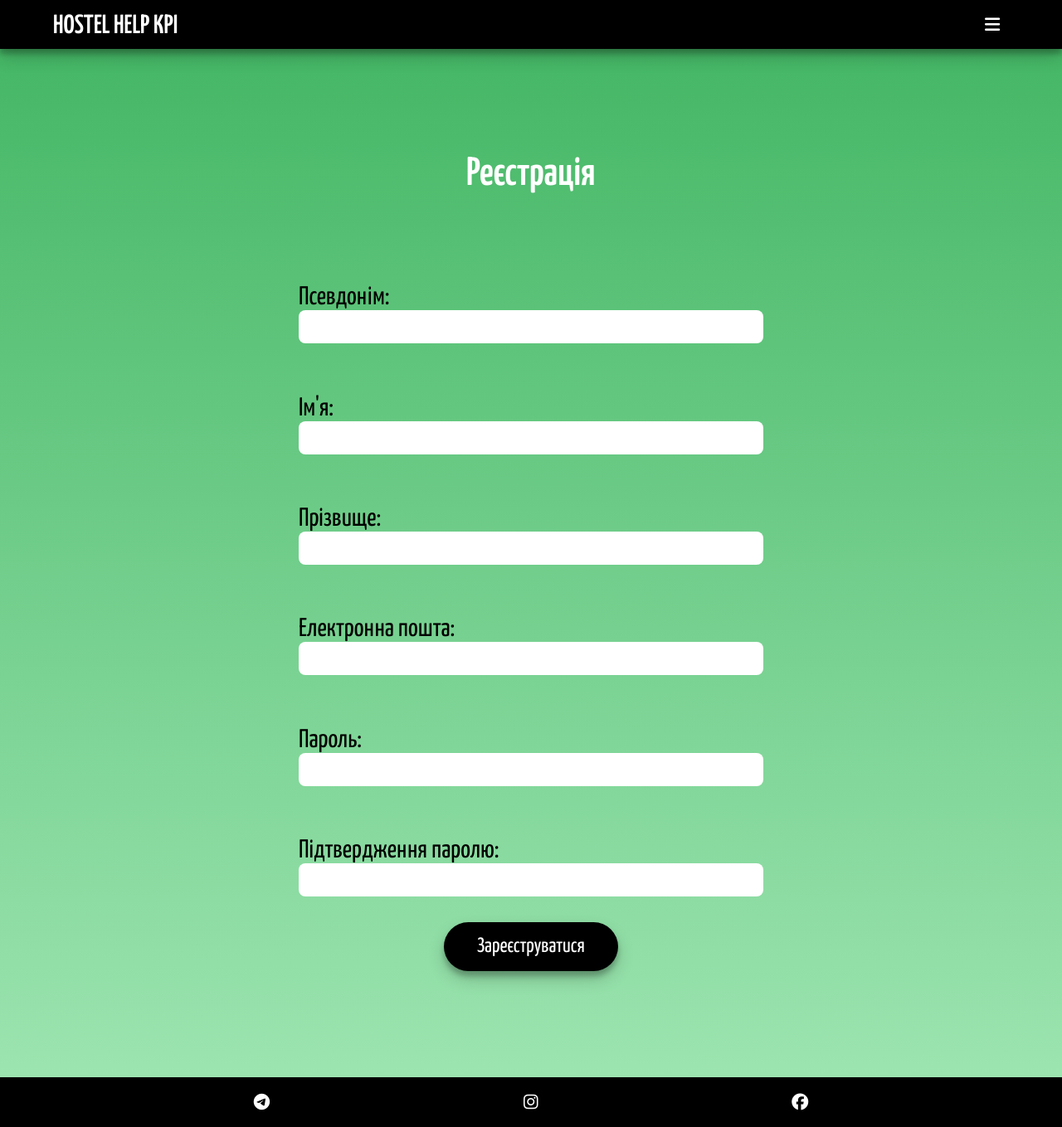
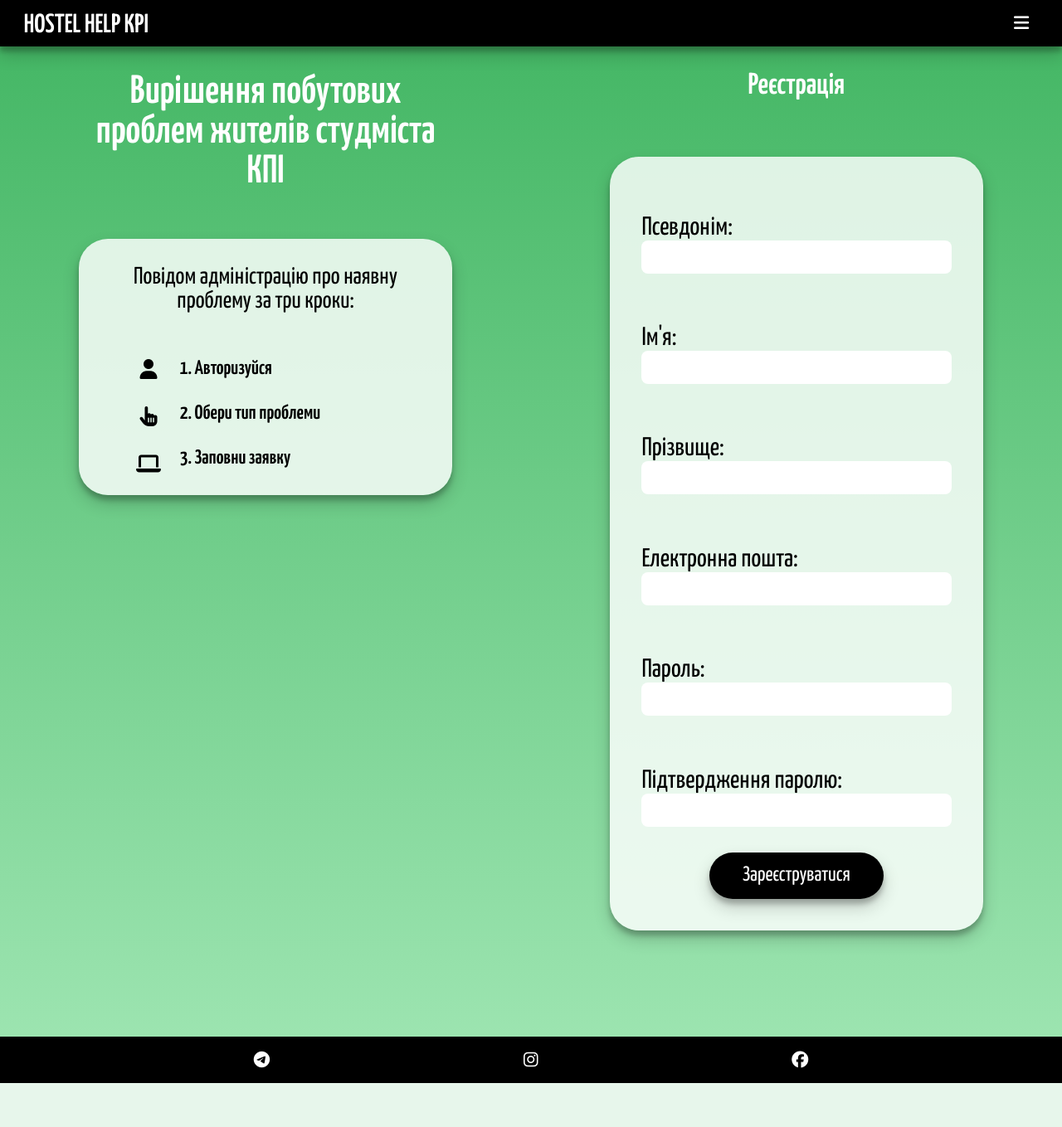
Before and after one commit to qsevenn/hostel-help, a Django app: page /register/ in a window 1280 px wide. Shown: the whole page at 83% size. After the commit the page ends 1306 px from the top, so only its background shows below. Run offline with Django 4.2, Linux system fonts and the light colour scheme; some libraries are stand-ins or nearby versions.

Commit message:
початковий вигляд для large screen

```diff
--- a/static/css/style.css
+++ b/static/css/style.css
@@ -4,7 +4,8 @@ html, body {
 }
 
 :root {
-    --main-height: 3.7rem
+    --main-height: 3.5rem;
+    --main-block-bg: rgba(255, 255, 255, 0.82);
 }
 
 * {
@@ -42,7 +43,7 @@ header {
     padding: 0 5%;
 }
 
-header, nav, .instruction, .enter-button {
+header, nav, .main-block, .enter-button {
     box-shadow: rgba(0, 0, 0, 0.19) 0 10px 20px, rgba(0, 0, 0, 0.23) 0 6px 6px;
 }
 
@@ -112,14 +113,20 @@ main > * {
     width: 88%;
 }
 
-h1 {
+.main-block {
+    width: 88%;
+    background: var(--main-block-bg);
+    border-radius: 35px;
+    max-width: 28.125rem;
+}
+
+
+h1, h2 {
     color: #ffffff;
     display: inline-block;
 }
 
 .instruction {
-    background: rgba(255, 255, 255, 0.82);
-    border-radius: 35px;
     padding: 2rem 1rem;
 }
 
@@ -148,6 +155,7 @@ h1 {
     width: 90%;
 }
 
+
 .instruction ol li, .icons-block i {
     margin-top: 30px;
     text-align: left;
@@ -158,14 +166,28 @@ button {
     cursor: pointer;
 }
 
+.right {
+    width: 100%;
+    margin: 0;
+}
+
+.right > *, .left > * {
+    margin-right: auto;
+    margin-left: auto;
+}
+
+.left {
+    display: none;
+    margin: 0;
+}
+
 form {
     display: flex;
     flex-direction: column;
     flex-wrap: wrap;
     text-align: start;
     font-size: 130%;
-    width: 80%;
-    max-width: 35rem;
+    padding: 6% 6%;
     margin-top: 6%;
 }
 
@@ -231,6 +253,26 @@ main div .report{
 
 /* для зручності */
 
-/* @media screen and (min-width: 768px) {
+@media screen and (min-width: 540px) {
+    header {
+        padding: 0 1.8rem;
+    }
 
-} */
+    main > * {
+        margin: 5% auto 0;
+    }
+    h1, h2 {
+    max-width: 28.125rem;
+}
+}
+
+@media screen and (min-width: 1000px) {
+    .left, .right {
+        display: inline-block;
+        width: 50%;
+    }
+
+    .left {
+        float: left;
+    }
+}
--- a/templates/index.html
+++ b/templates/index.html
@@ -5,7 +5,7 @@
 {% block content %}
 <h1 class="main-h1">Вирішення побутових проблем жителів студміста КПІ</h1>
 
-<figure class="instruction">
+<figure class="instruction main-block">
     <figcaption>Повідом адміністрацію про наявну проблему за три кроки:</figcaption>
     <div class="list-decoration">
         <div class="icons-block">
--- a/templates/register.html
+++ b/templates/register.html
@@ -3,8 +3,27 @@
 {% load static %}
 
 {% block content %}
-    <h1>Реєстрація</h1>
-   <form action="" method="POST">
+<div class="left">
+        <h1 class="main-h1">Вирішення побутових проблем жителів студміста КПІ</h1>
+        <figure class="instruction main-block">
+        <figcaption>Повідом адміністрацію про наявну проблему за три кроки:</figcaption>
+        <div class="list-decoration">
+            <div class="icons-block">
+                <i class="fa-solid fa-user"><span class="fa-sr-only">Enter</span></i>
+                <i class="fa-solid fa-hand-pointer"><span class="fa-sr-only">Choose</span></i>
+                <i class="fa-solid fa-laptop"><span class="fa-sr-only">Fill</span></i>
+            </div>
+            <ol>
+                <li>Авторизуйся</li>
+                <li>Обери тип проблеми</li>
+                <li>Заповни заявку</li>
+            </ol>
+        </div>
+        </figure>
+    </div>
+<div class="right">
+    <h2>Реєстрація</h2>
+    <form action="" method="POST" class="main-block">
     {% csrf_token %}
     {% for field in form %}
         <div>
@@ -18,4 +37,5 @@
     {% endfor %}
     <button type="submit" class="enter-button">Зареєструватися</button>
 </form>
+    </div>
 {% endblock %}
```
Also changed, not shown: templates/login.html (+22 -2 lines).
